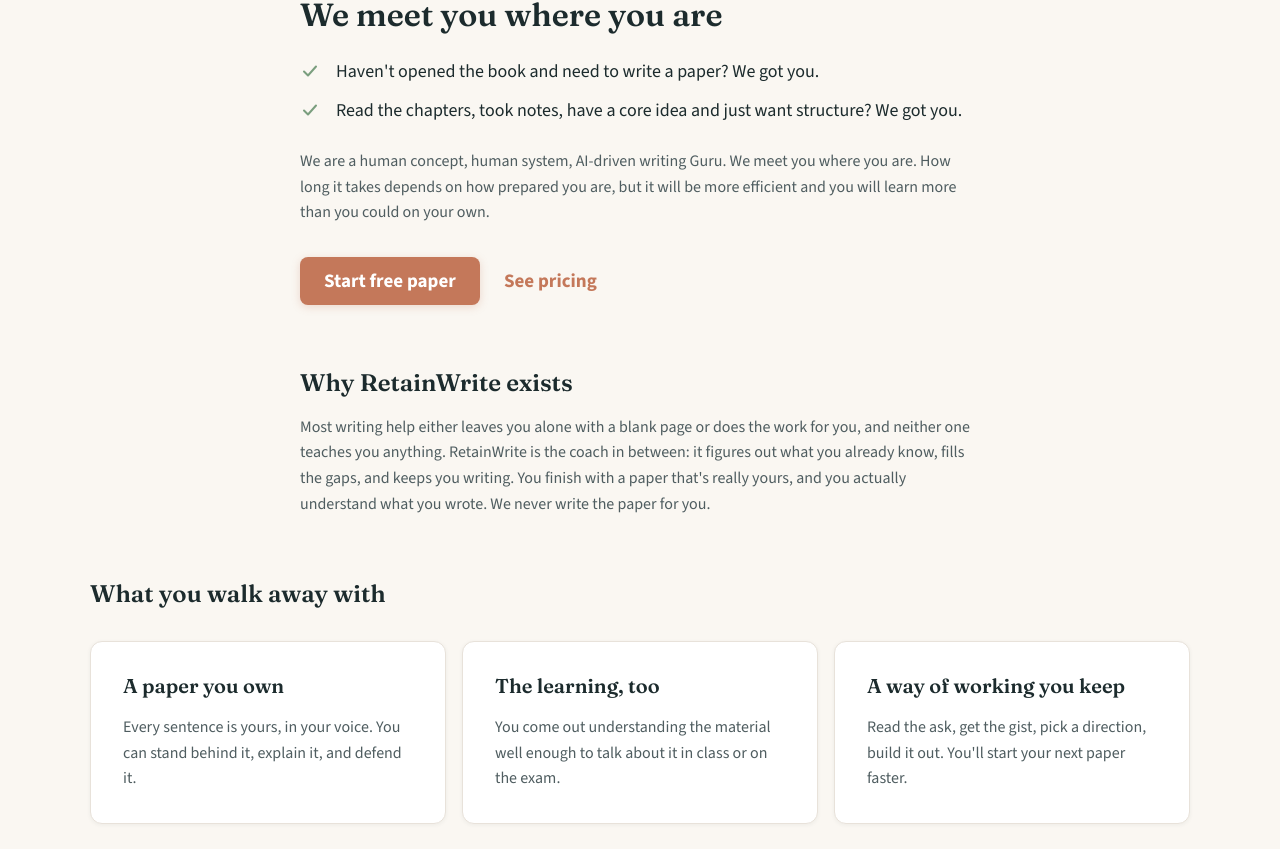
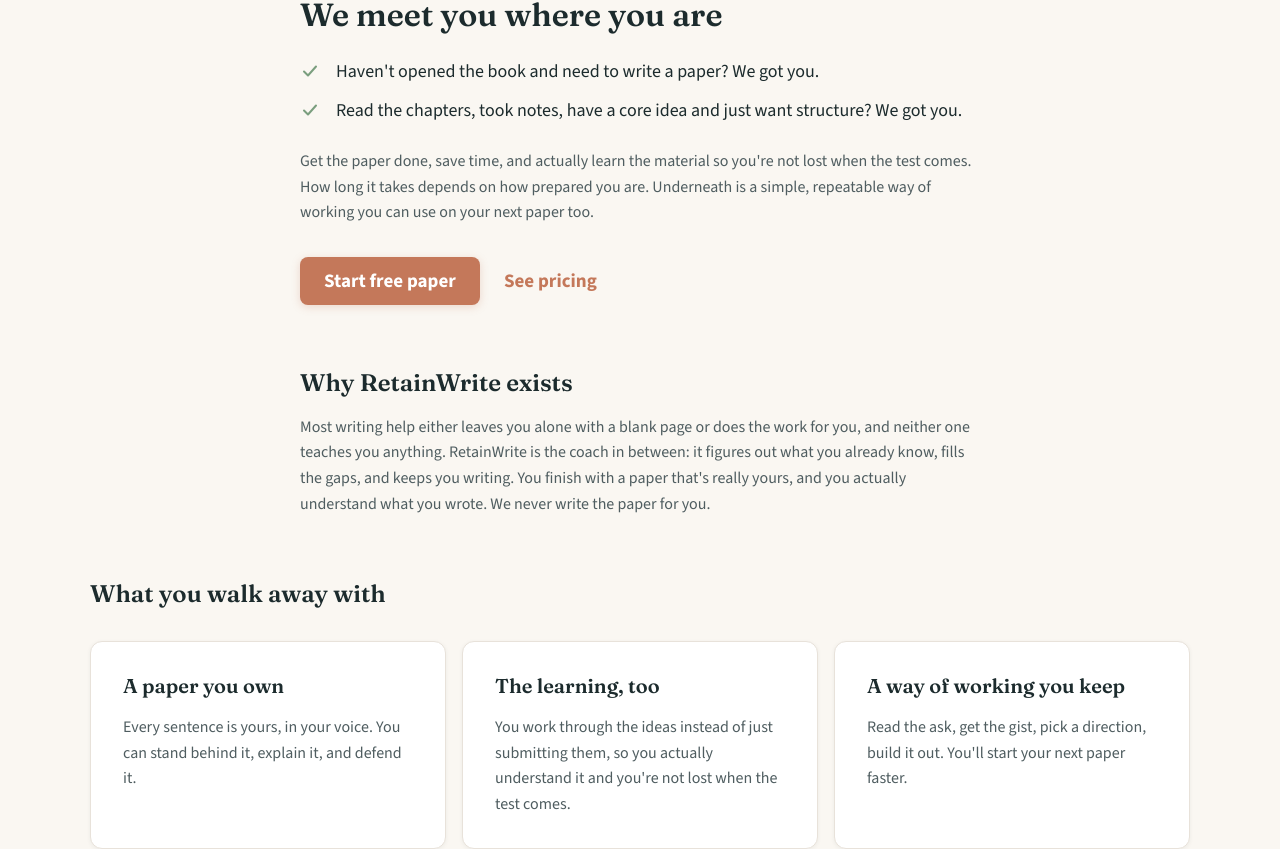
Before and after one commit to coltonarron42-sketch/retainwrite, a Next.js app: page / in a window 1280 px wide. Shown: the part 226-1075 px from the top of the page. Built offline with nearby package versions, Linux system fonts and the light colour scheme; no server answers.

Commit message:
Colton 1:54 R3/R4: homepage leads with the outcome; no unproven learning claims

```diff
--- a/components/marketing/home-editorial.tsx
+++ b/components/marketing/home-editorial.tsx
@@ -31,7 +31,7 @@ const RESULTS = [
   },
   {
     name: "The learning, too",
-    copy: "You come out understanding the material well enough to talk about it in class or on the exam.",
+    copy: "You work through the ideas instead of just submitting them, so you actually understand it and you're not lost when the test comes.",
   },
   {
     name: "A way of working you keep",
@@ -79,9 +79,9 @@ export function HomeEditorial({ startHref }: { startHref: string }) {
           ))}
         </ul>
         <p className="mt-6 text-[16px] leading-[1.6] text-ds-muted">
-          We are a human concept, human system, AI-driven writing Guru. We meet you where you are.
-          How long it takes depends on how prepared you are, but it will be more efficient and you
-          will learn more than you could on your own.
+          Get the paper done, save time, and actually learn the material so you&apos;re not lost
+          when the test comes. How long it takes depends on how prepared you are. Underneath is a
+          simple, repeatable way of working you can use on your next paper too.
         </p>
         <div className="mt-8 flex flex-wrap items-center gap-4">
           <Link href={startHref} className="ds-btn-primary">
```
Also changed, not shown: 1 other file (tests, documents, lock files or other folders).
